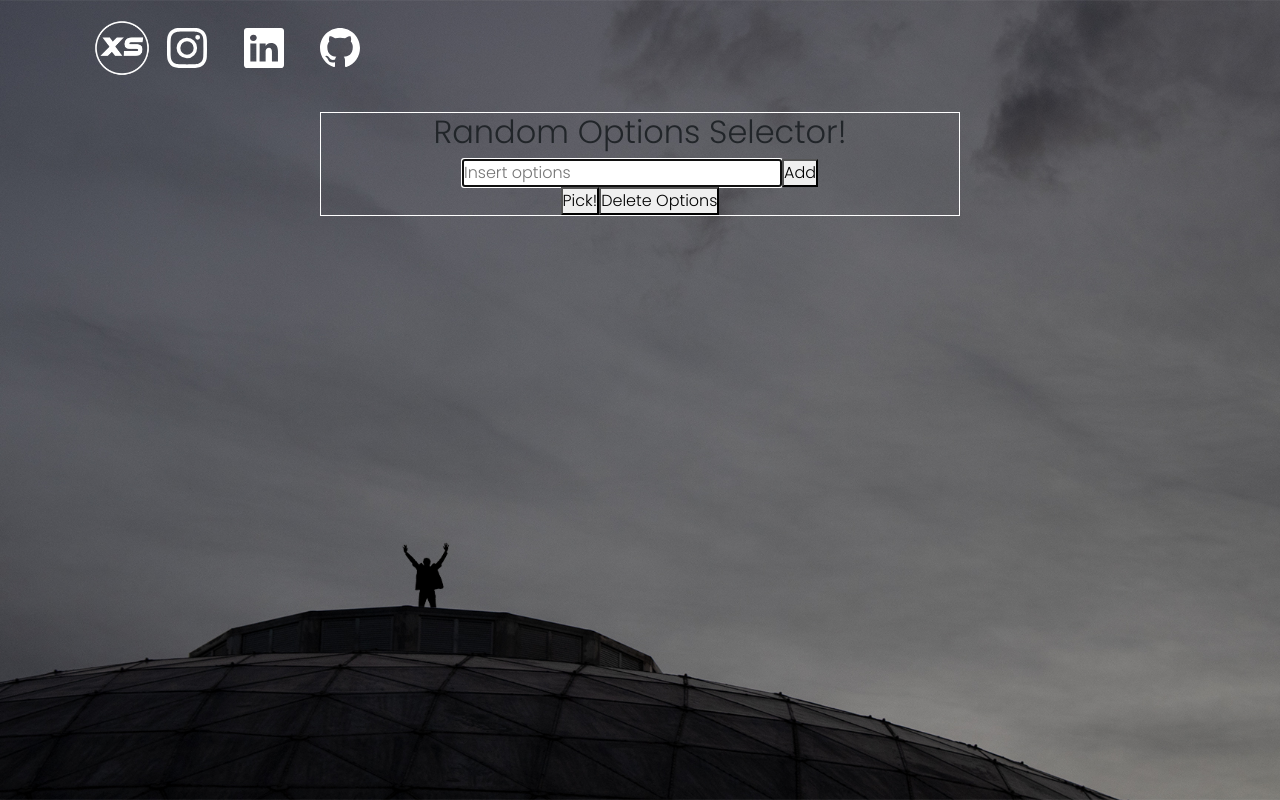
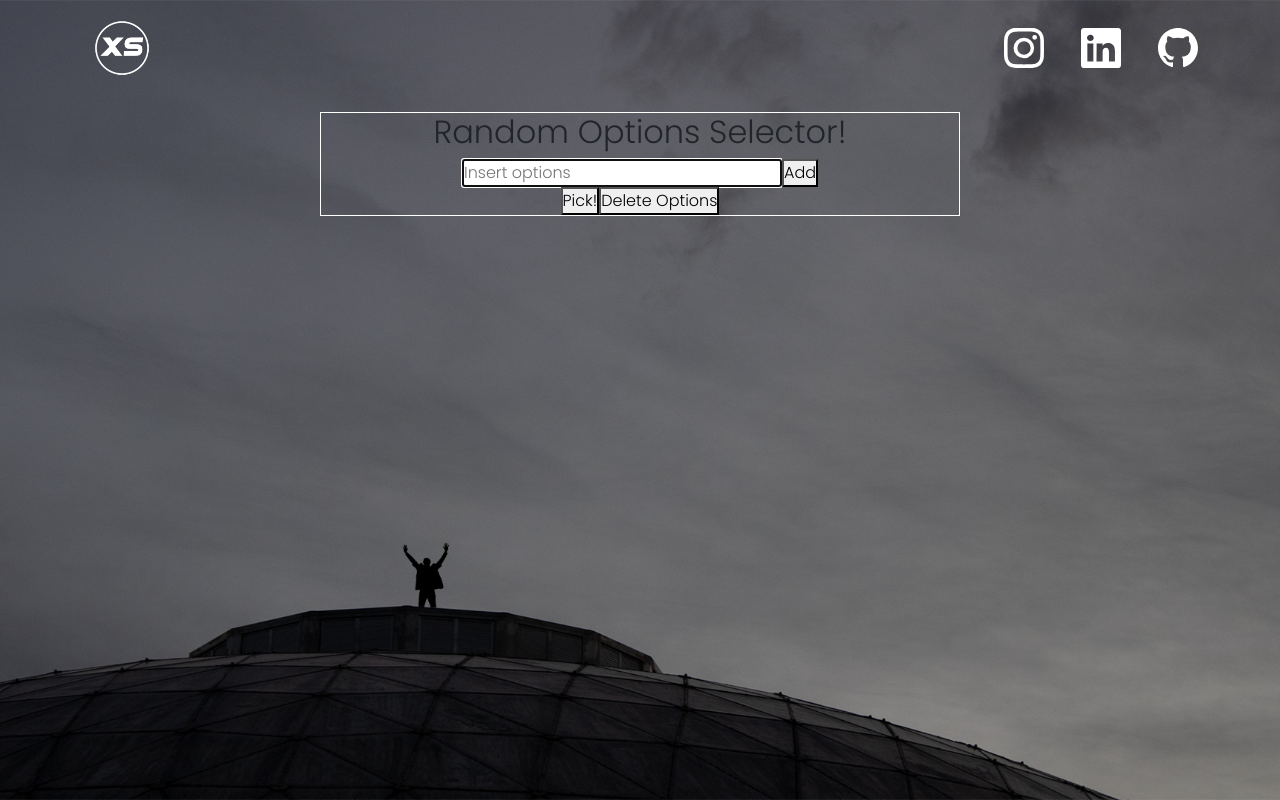
Before and after one commit to NachoXS15/randomSelectorAppTS, a React (Create React App) app: page / in a window 1280 px wide. Built offline with nearby package versions, Linux system fonts and the light colour scheme.

Commit message:
fixed bugs in header

```diff
--- a/src/components/Header.tsx
+++ b/src/components/Header.tsx
@@ -15,7 +15,7 @@ export default function Header() {
           </svg></span>
         </Navbar.Toggle>
         <Navbar.Collapse id="basic-navbar-nav">
-          <Nav className="navbar-nav d-flex justify-content-around align-items-center" style={{gap: '2em'}}>
+          <Nav className="navbar-nav ms-auto mb-2 mb-lg-0  d-flex justify-content-around align-items-center" style={{gap: '2em'}}>
             <a href="" style={{marginLeft: '0.3em'}}>
               <svg xmlns="http://www.w3.org/2000/svg" width="40" height="40" fill="white" className="bi bi-instagram" viewBox="0 0 16 16">
                 <path d="M8 0C5.829 0 5.556.01 4.703.048 3.85.088 3.269.222 2.76.42a3.9 3.9 0 0 0-1.417.923A3.9 3.9 0 0 0 .42 2.76C.222 3.268.087 3.85.048 4.7.01 5.555 0 5.827 0 8.001c0 2.172.01 2.444.048 3.297.04.852.174 1.433.372 1.942.205.526.478.972.923 1.417.444.445.89.719 1.416.923.51.198 1.09.333 1.942.372C5.555 15.99 5.827 16 8 16s2.444-.01 3.298-.048c.851-.04 1.434-.174 1.943-.372a3.9 3.9 0 0 0 1.416-.923c.445-.445.718-.891.923-1.417.197-.509.332-1.09.372-1.942C15.99 10.445 16 10.173 16 8s-.01-2.445-.048-3.299c-.04-.851-.175-1.433-.372-1.941a3.9 3.9 0 0 0-.923-1.417A3.9 3.9 0 0 0 13.24.42c-.51-.198-1.092-.333-1.943-.372C10.443.01 10.172 0 7.998 0zm-.717 1.442h.718c2.136 0 2.389.007 3.232.046.78.035 1.204.166 1.486.275.373.145.64.319.92.599s.453.546.598.92c.11.281.24.705.275 1.485.039.843.047 1.096.047 3.231s-.008 2.389-.047 3.232c-.035.78-.166 1.203-.275 1.485a2.5 2.5 0 0 1-.599.919c-.28.28-.546.453-.92.598-.28.11-.704.24-1.485.276-.843.038-1.096.047-3.232.047s-2.39-.009-3.233-.047c-.78-.036-1.203-.166-1.485-.276a2.5 2.5 0 0 1-.92-.598 2.5 2.5 0 0 1-.6-.92c-.109-.281-.24-.705-.275-1.485-.038-.843-.046-1.096-.046-3.233s.008-2.388.046-3.231c.036-.78.166-1.204.276-1.486.145-.373.319-.64.599-.92s.546-.453.92-.598c.282-.11.705-.24 1.485-.276.738-.034 1.024-.044 2.515-.045zm4.988 1.328a.96.96 0 1 0 0 1.92.96.96 0 0 0 0-1.92m-4.27 1.122a4.109 4.109 0 1 0 0 8.217 4.109 4.109 0 0 0 0-8.217m0 1.441a2.667 2.667 0 1 1 0 5.334 2.667 2.667 0 0 1 0-5.334" />
```
